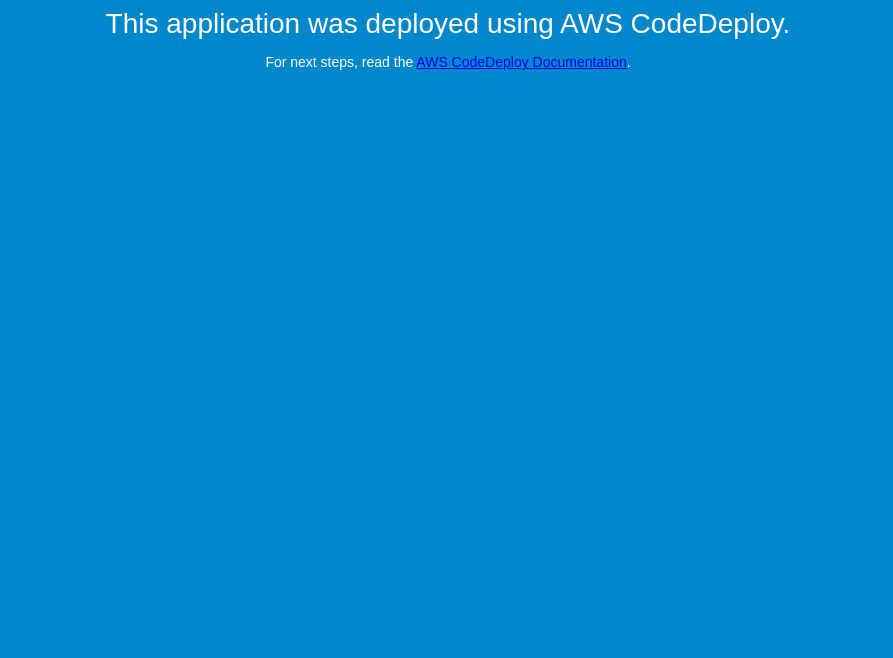
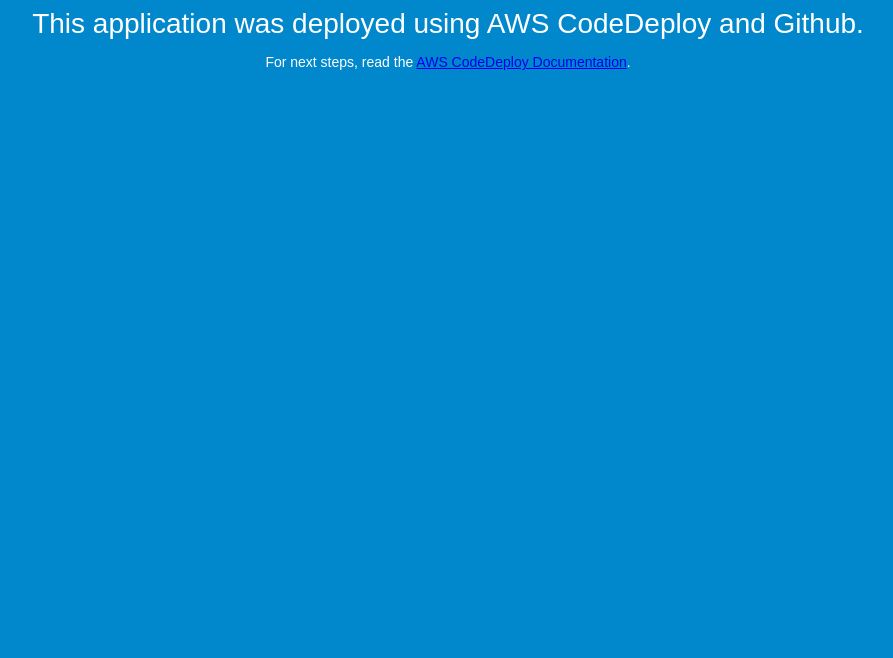
Before and after one commit to mattmcclean/matt-codedeploy-github-demo, a plain HTML site: page index.html in a window 1280 px wide. Shown: the part 142-800 px from the top of the page, without its empty margins (192-1085 px from the left). Drawn offline with Linux system fonts and the light colour scheme.

Commit message:
Update index.html
Updated with Github in the description

```diff
--- a/index.html
+++ b/index.html
@@ -27,7 +27,7 @@
 <body>
   <div align="center">
     <h1>Congratulations</h1>
-    <h2>This application was deployed using AWS CodeDeploy.</h2>
+    <h2>This application was deployed using AWS CodeDeploy and Github.</h2>
     <p>For next steps, read the <a href="http://aws.amazon.com/documentation/codedeploy">AWS CodeDeploy Documentation</a>.</p>
   </div>
 </body>
```
